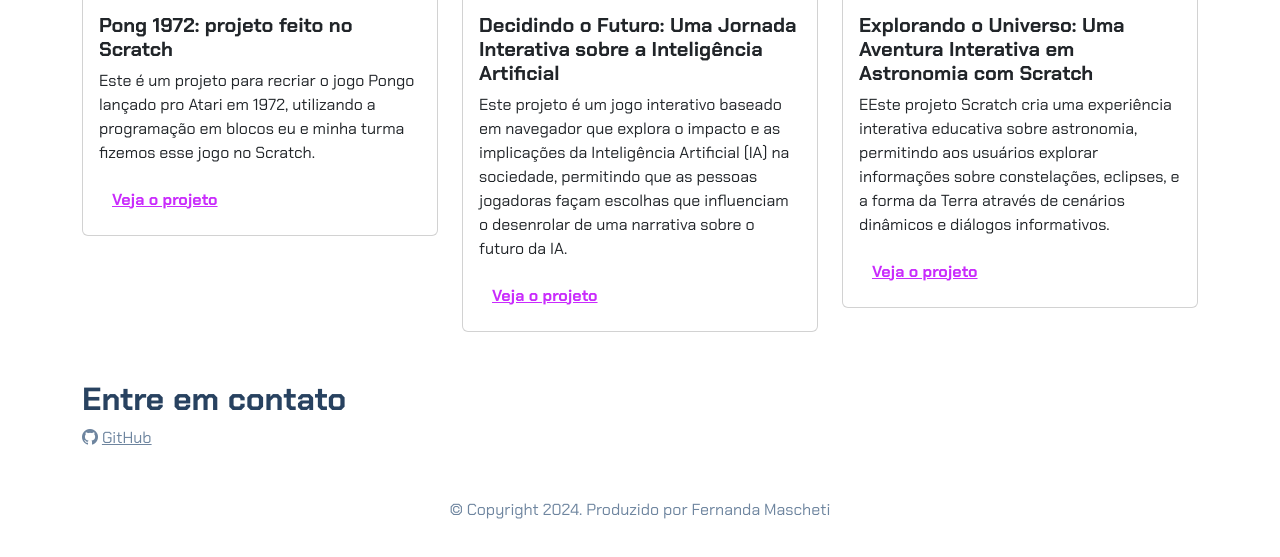
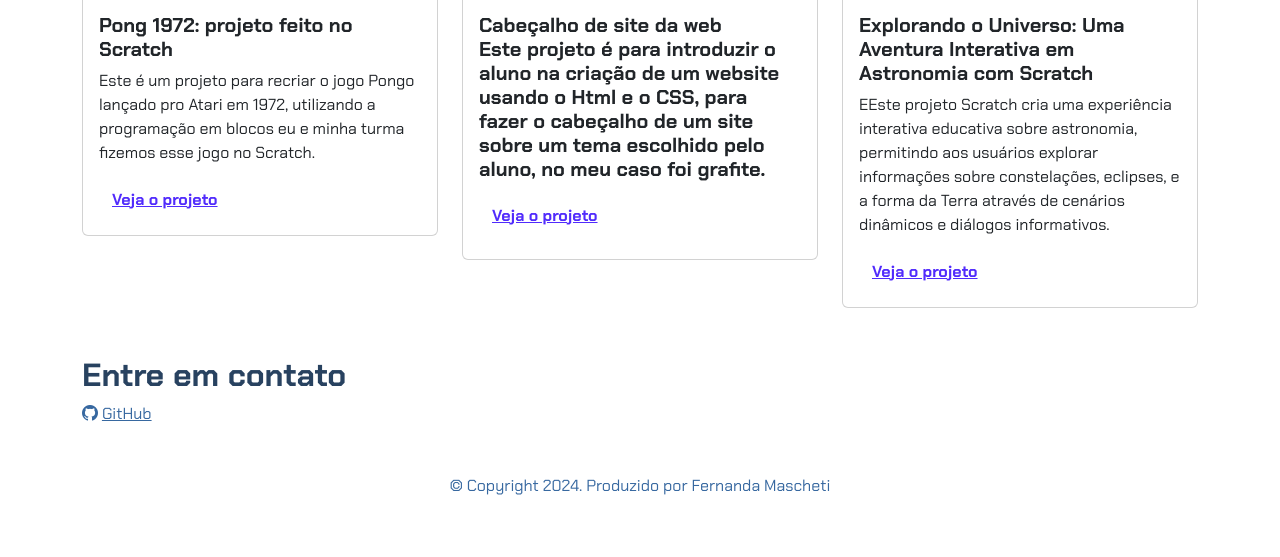
Before and after one commit to PeboFds/portifolio, a plain HTML site: page index.html in a window 1280 px wide. Shown: the part 393-950 px from the top of the page. Drawn offline with nearby package versions, Linux system fonts and the light colour scheme.

Commit message:
portfolio

```diff
--- a/index.html
+++ b/index.html
@@ -49,12 +49,9 @@
                 <div class="card">
                     <img src="img/projeto-2.png" class="card-img-top" alt="Imagem do projeto de biblioteca virtual">
                     <div class="card-body">
-                        <h5 class="card-title">Decidindo o Futuro: Uma Jornada Interativa sobre a Inteligência
-                            Artificial</h5>
-                        <p class="card-text">Este projeto é um jogo interativo baseado em navegador que explora o
-                            impacto e as implicações da Inteligência Artificial (IA) na sociedade, permitindo que as
-                            pessoas jogadoras façam escolhas que influenciam o desenrolar de uma narrativa sobre o
-                            futuro da IA.</p>
+                        <h5 class="card-title">Cabeçalho de site da web
+                        <p class="card-text">Este projeto é para introduzir o aluno na criação de um website usando o Html e
+                            o CSS, para fazer o cabeçalho de um site sobre um tema escolhido pelo aluno, no meu caso foi grafite.</p>
                         <button type="button" class="btn btn-link" data-bs-toggle="modal" data-bs-target="#modal2">Veja
                             o projeto</button>
                     </div>
--- a/style.css
+++ b/style.css
@@ -1,9 +1,9 @@
 @import url('https://fonts.googleapis.com/css2?family=Chakra+Petch:ital,wght@0,300;0,400;0,500;0,600;0,700;1,300;1,400;1,500;1,600;1,700&display=swap');
 
 :root {
-    --cor-principal: #6E859F;
+    --cor-principal: #3768a0;
     --cor-secundaria: #284260;
-    --cor-destaque: #C92BFC;
+    --cor-destaque: #512bfc;
 }
 
 body {
```
